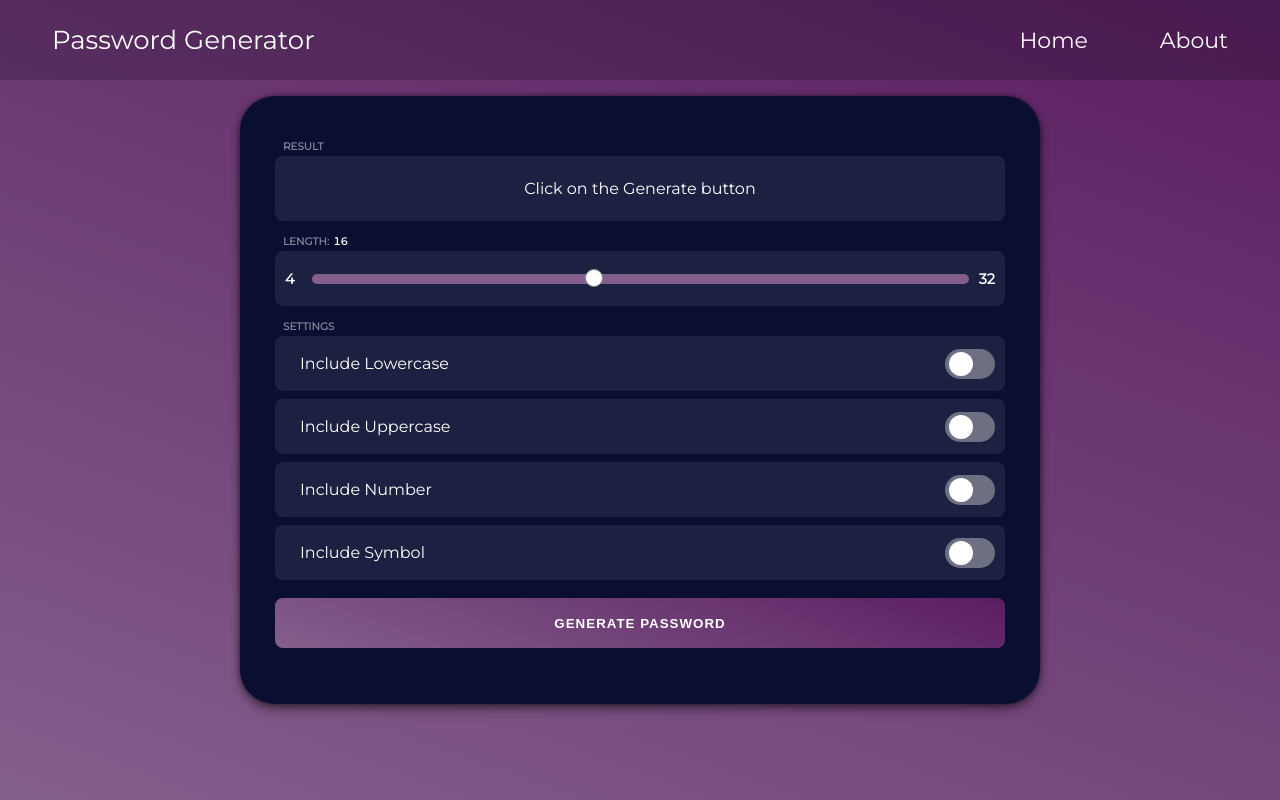
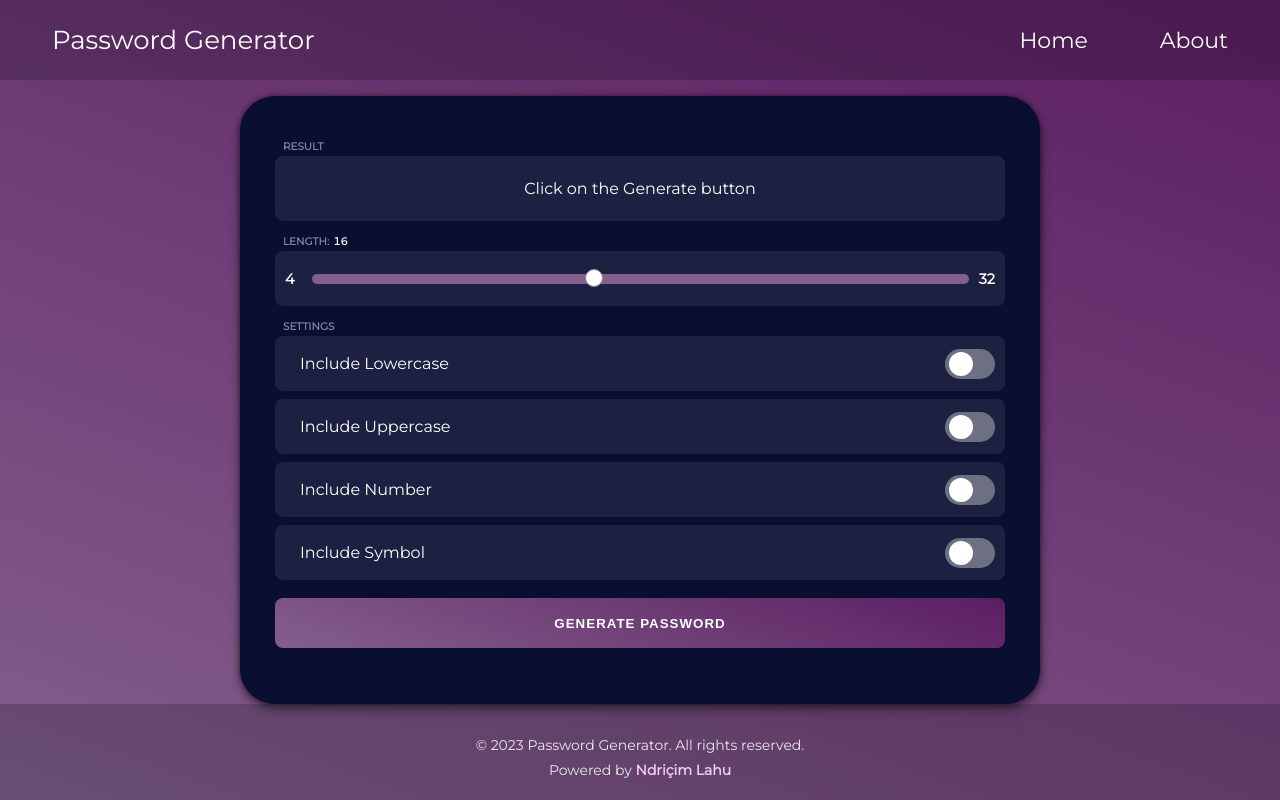
Before and after one commit to ndriqimlahu/password-generator, a React (Create React App) app: page / in a window 1280 px wide. Built offline with nearby package versions, Linux system fonts and the light colour scheme.

Commit message:
Integrated the Footer component into App inside Fragment wrapper

```diff
--- a/src/App.js
+++ b/src/App.js
@@ -7,6 +7,7 @@ import PasswordResult from "./components/Tool/PasswordResult";
 import PasswordLength from "./components/Tool/PasswordLength";
 import PasswordSettings from "./components/Tool/PasswordSettings";
 import Button from "./components/UI/Button";
+import Footer from "./components/Layout/Footer";
 
 function App() {
   const [enterResult, setResult] = useState("Click on the Generate button");
@@ -50,7 +51,7 @@ function App() {
       setResult(generatedPassword);
       setCheckboxesChecked(true);
     }
-  }
+  };
 
   const handleLengthChange = (event) => {
     setLength(event.target.value);
@@ -96,6 +97,9 @@ function App() {
           handleCheckboxes={checkboxesChecked}
         />
       </Card>
+      <Footer
+        applicationName={"Password Generator"}
+        author={"Ndriçim Lahu"} />
     </Fragment>
   );
 }
```
